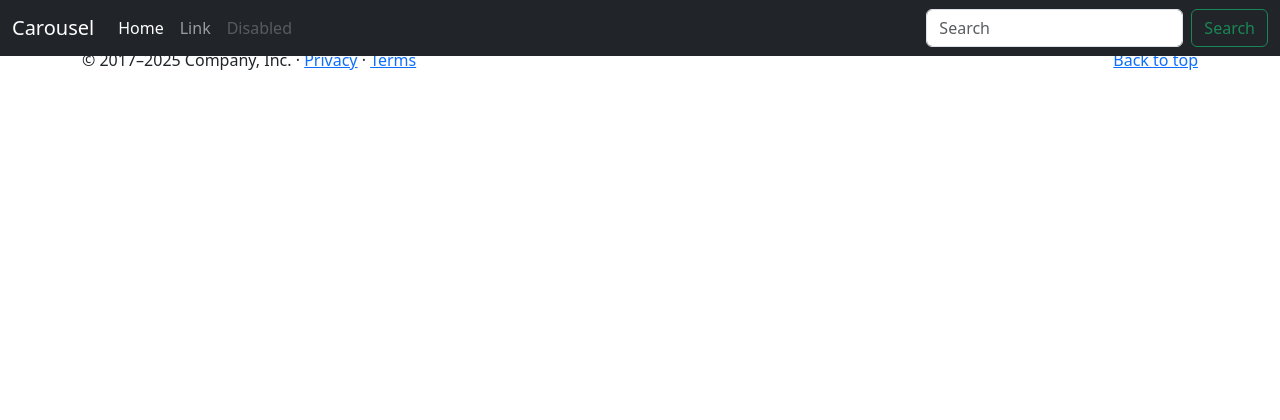
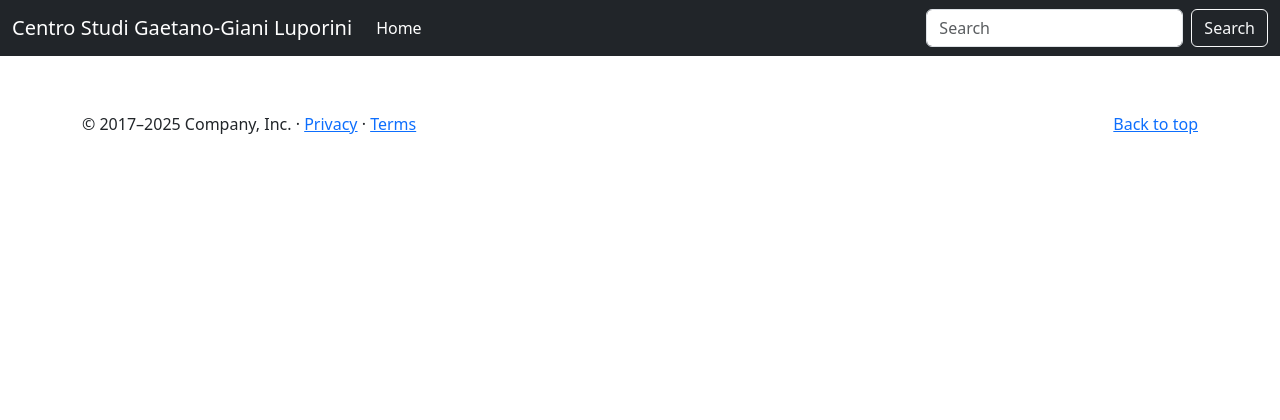
Before and after one commit to alemmax-1/csl, a Django app: page / in a window 1280 px wide. Shown: the top 420 px of the page. Run offline with Django 5.2, Linux system fonts and the light colour scheme; data that the repository does not hold is empty.

Commit message:
Aggiornato il template della home page per implementare un carosello dinamico e migliorata la struttura del codice HTML. Modificato il file base.html per correggere il blocco di contenuto e aggiornato nav.html per riflettere il nome corretto del sito e migliorare la navigazione.

```diff
--- a/homepage/templates/homepage/index.html
+++ b/homepage/templates/homepage/index.html
@@ -1,94 +1,79 @@
 {% extends 'base.html' %}
-{% block title %}Home page{% endblock title %}
+{% block title %}
+  Home page
+{% endblock %}
 
 {% block content %}
-
-<div class="container">
-  {{ carousels.0.image.url }}
-</div>
-{% endblock content %}
-
-<div id="myCarousel" class="carousel slide mb-6" data-bs-ride="carousel">
-  <div class="carousel-indicators">
-    <button type="button" data-bs-target="#myCarousel" data-bs-slide-to="0" class="active" aria-current="true" aria-label="Slide 1"></button>
-    <button type="button" data-bs-target="#myCarousel" data-bs-slide-to="1" aria-label="Slide 2"></button>
-    <button type="button" data-bs-target="#myCarousel" data-bs-slide-to="2" aria-label="Slide 3"></button>
-  </div>
+  <div id="carouselHome" class="carousel slide">
     <div class="carousel-inner">
-    <div class="carousel-item active">
-      <svg class="bd-placeholder-img" width="100%" height="100%" xmlns="http://www.w3.org/2000/svg" aria-hidden="true" preserveAspectRatio="xMidYMid slice"><rect width="100%" height="100%" fill="var(--bs-secondary-color)"/></svg>
-      <div class="container">
-        <div class="carousel-caption text-start">
-          <h1>Example headline.</h1>
-          <p class="opacity-75">Some representative placeholder content for the first slide of the carousel.</p>
-          <p><a class="btn btn-lg btn-primary" href="#">Sign up today</a></p>
+      {% for carousel in carousels %}
+        <div class="carousel-item {% if forloop.first %}active {% endif %}">
+          <img src="{{ carousel.image.url }}" class="d-block w-100" alt="..." style="opacity: 0.5;" />
+          <div class="carousel-caption d-none d-md-block" style="background-color: rgba(11, 10, 10, 0.6); padding: 10px; border-radius: 10px;">
+            <h3 class="text-light">{{ carousel.title }}</h3>
+            <p class="text-light">{{ carousel.description }}</p>
+            <a href="#" class="btn btn-outline-light">Clicca qui</a>
           </div>
         </div>
+      {% endfor %}
     </div>
-    <div class="carousel-item">
-      <svg class="bd-placeholder-img" width="100%" height="100%" xmlns="http://www.w3.org/2000/svg" aria-hidden="true" preserveAspectRatio="xMidYMid slice"><rect width="100%" height="100%" fill="var(--bs-secondary-color)"/></svg>
-      <div class="container">
-        <div class="carousel-caption">
-          <h1>Another example headline.</h1>
-          <p>Some representative placeholder content for the second slide of the carousel.</p>
-          <p><a class="btn btn-lg btn-primary" href="#">Learn more</a></p>
-        </div>
-      </div>
-    </div>
-    <div class="carousel-item">
-      <svg class="bd-placeholder-img" width="100%" height="100%" xmlns="http://www.w3.org/2000/svg" aria-hidden="true" preserveAspectRatio="xMidYMid slice"><rect width="100%" height="100%" fill="var(--bs-secondary-color)"/></svg>
-      <div class="container">
-        <div class="carousel-caption text-end">
-          <h1>One more for good measure.</h1>
-          <p>Some representative placeholder content for the third slide of this carousel.</p>
-          <p><a class="btn btn-lg btn-primary" href="#">Browse gallery</a></p>
-        </div>
-      </div>
-    </div>
-  </div>
-  <button class="carousel-control-prev" type="button" data-bs-target="#myCarousel" data-bs-slide="prev">
+    <button class="carousel-control-prev" type="button" data-bs-target="#carouselHome" data-bs-slide="prev">
       <span class="carousel-control-prev-icon" aria-hidden="true"></span>
       <span class="visually-hidden">Previous</span>
     </button>
-  <button class="carousel-control-next" type="button" data-bs-target="#myCarousel" data-bs-slide="next">
+    <button class="carousel-control-next" type="button" data-bs-target="#carouselHome" data-bs-slide="next">
       <span class="carousel-control-next-icon" aria-hidden="true"></span>
       <span class="visually-hidden">Next</span>
     </button>
   </div>
+{% endblock %}
 
-
-<!-- Marketing messaging and featurettes
-================================================== -->
+<!--       Marketing messaging and featurettes
+==================================================       -->
 <!-- Wrap the rest of the page in another container to center all the content. -->
 
 <div class="container marketing">
-
   <!-- Three columns of text below the carousel -->
   <div class="row">
     <div class="col-lg-4">
-      <svg class="bd-placeholder-img rounded-circle" width="140" height="140" xmlns="http://www.w3.org/2000/svg" role="img" aria-label="Placeholder" preserveAspectRatio="xMidYMid slice"><title>Placeholder</title><rect width="100%" height="100%" fill="var(--bs-secondary-color)"/></svg>
+      <svg class="bd-placeholder-img rounded-circle" width="140" height="140" xmlns="http://www.w3.org/2000/svg" role="img" aria-label="Placeholder" preserveAspectRatio="xMidYMid slice">
+        <title>Placeholder</title><rect width="100%" height="100%" fill="var(--bs-secondary-color)" />
+      </svg>
       <h2 class="fw-normal">Heading</h2>
       <p>Some representative placeholder content for the three columns of text below the carousel. This is the first column.</p>
-      <p><a class="btn btn-secondary" href="#">View details &raquo;</a></p>
-    </div><!-- /.col-lg-4 -->
+      <p>
+        <a class="btn btn-secondary" href="#">View details &raquo;</a>
+      </p>
+    </div>
+    <!-- /.col-lg-4 -->
     <div class="col-lg-4">
-      <svg class="bd-placeholder-img rounded-circle" width="140" height="140" xmlns="http://www.w3.org/2000/svg" role="img" aria-label="Placeholder" preserveAspectRatio="xMidYMid slice"><title>Placeholder</title><rect width="100%" height="100%" fill="var(--bs-secondary-color)"/></svg>
+      <svg class="bd-placeholder-img rounded-circle" width="140" height="140" xmlns="http://www.w3.org/2000/svg" role="img" aria-label="Placeholder" preserveAspectRatio="xMidYMid slice">
+        <title>Placeholder</title><rect width="100%" height="100%" fill="var(--bs-secondary-color)" />
+      </svg>
       <h2 class="fw-normal">Heading</h2>
       <p>Another exciting bit of representative placeholder content. This time, we've moved on to the second column.</p>
-      <p><a class="btn btn-secondary" href="#">View details &raquo;</a></p>
-    </div><!-- /.col-lg-4 -->
+      <p>
+        <a class="btn btn-secondary" href="#">View details &raquo;</a>
+      </p>
+    </div>
+    <!-- /.col-lg-4 -->
     <div class="col-lg-4">
-      <svg class="bd-placeholder-img rounded-circle" width="140" height="140" xmlns="http://www.w3.org/2000/svg" role="img" aria-label="Placeholder" preserveAspectRatio="xMidYMid slice"><title>Placeholder</title><rect width="100%" height="100%" fill="var(--bs-secondary-color)"/></svg>
+      <svg class="bd-placeholder-img rounded-circle" width="140" height="140" xmlns="http://www.w3.org/2000/svg" role="img" aria-label="Placeholder" preserveAspectRatio="xMidYMid slice">
+        <title>Placeholder</title><rect width="100%" height="100%" fill="var(--bs-secondary-color)" />
+      </svg>
       <h2 class="fw-normal">Heading</h2>
       <p>And lastly this, the third column of representative placeholder content.</p>
-      <p><a class="btn btn-secondary" href="#">View details &raquo;</a></p>
-    </div><!-- /.col-lg-4 -->
-  </div><!-- /.row -->
-
+      <p>
+        <a class="btn btn-secondary" href="#">View details &raquo;</a>
+      </p>
+    </div>
+    <!-- /.col-lg-4 -->
+  </div>
+  <!-- /.row -->
 
   <!-- START THE FEATURETTES -->
 
-  <hr class="featurette-divider">
+  <hr class="featurette-divider" />
 
   <div class="row featurette">
     <div class="col-md-7">
@@ -96,11 +81,14 @@
       <p class="lead">Some great placeholder content for the first featurette here. Imagine some exciting prose here.</p>
     </div>
     <div class="col-md-5">
-      <svg class="bd-placeholder-img bd-placeholder-img-lg featurette-image img-fluid mx-auto" width="500" height="500" xmlns="http://www.w3.org/2000/svg" role="img" aria-label="Placeholder: 500x500" preserveAspectRatio="xMidYMid slice"><title>Placeholder</title><rect width="100%" height="100%" fill="var(--bs-secondary-bg)"/><text x="50%" y="50%" fill="var(--bs-secondary-color)" dy=".3em">500x500</text></svg>
+      <svg class="bd-placeholder-img bd-placeholder-img-lg featurette-image img-fluid mx-auto" width="500" height="500" xmlns="http://www.w3.org/2000/svg" role="img" aria-label="Placeholder: 500x500" preserveAspectRatio="xMidYMid slice">
+        <title>Placeholder</title><rect width="100%" height="100%" fill="var(--bs-secondary-bg)" />
+        <text x="50%" y="50%" fill="var(--bs-secondary-color)" dy=".3em">500x500</text>
+      </svg>
     </div>
   </div>
 
-  <hr class="featurette-divider">
+  <hr class="featurette-divider" />
 
   <div class="row featurette">
     <div class="col-md-7 order-md-2">
@@ -108,11 +96,14 @@
       <p class="lead">Another featurette? Of course. More placeholder content here to give you an idea of how this layout would work with some actual real-world content in place.</p>
     </div>
     <div class="col-md-5 order-md-1">
-      <svg class="bd-placeholder-img bd-placeholder-img-lg featurette-image img-fluid mx-auto" width="500" height="500" xmlns="http://www.w3.org/2000/svg" role="img" aria-label="Placeholder: 500x500" preserveAspectRatio="xMidYMid slice"><title>Placeholder</title><rect width="100%" height="100%" fill="var(--bs-secondary-bg)"/><text x="50%" y="50%" fill="var(--bs-secondary-color)" dy=".3em">500x500</text></svg>
+      <svg class="bd-placeholder-img bd-placeholder-img-lg featurette-image img-fluid mx-auto" width="500" height="500" xmlns="http://www.w3.org/2000/svg" role="img" aria-label="Placeholder: 500x500" preserveAspectRatio="xMidYMid slice">
+        <title>Placeholder</title><rect width="100%" height="100%" fill="var(--bs-secondary-bg)" />
+        <text x="50%" y="50%" fill="var(--bs-secondary-color)" dy=".3em">500x500</text>
+      </svg>
     </div>
   </div>
 
-  <hr class="featurette-divider">
+  <hr class="featurette-divider" />
 
   <div class="row featurette">
     <div class="col-md-7">
@@ -120,12 +111,15 @@
       <p class="lead">And yes, this is the last block of representative placeholder content. Again, not really intended to be actually read, simply here to give you a better view of what this would look like with some actual content. Your content.</p>
     </div>
     <div class="col-md-5">
-      <svg class="bd-placeholder-img bd-placeholder-img-lg featurette-image img-fluid mx-auto" width="500" height="500" xmlns="http://www.w3.org/2000/svg" role="img" aria-label="Placeholder: 500x500" preserveAspectRatio="xMidYMid slice"><title>Placeholder</title><rect width="100%" height="100%" fill="var(--bs-secondary-bg)"/><text x="50%" y="50%" fill="var(--bs-secondary-color)" dy=".3em">500x500</text></svg>
+      <svg class="bd-placeholder-img bd-placeholder-img-lg featurette-image img-fluid mx-auto" width="500" height="500" xmlns="http://www.w3.org/2000/svg" role="img" aria-label="Placeholder: 500x500" preserveAspectRatio="xMidYMid slice">
+        <title>Placeholder</title><rect width="100%" height="100%" fill="var(--bs-secondary-bg)" />
+        <text x="50%" y="50%" fill="var(--bs-secondary-color)" dy=".3em">500x500</text>
+      </svg>
     </div>
   </div>
 
-  <hr class="featurette-divider">
+  <hr class="featurette-divider" />
 
   <!-- /END THE FEATURETTES -->
-
-</div><!-- /.container -->
+</div>
+<!-- /.container -->
--- a/templates/base.html
+++ b/templates/base.html
@@ -33,7 +33,7 @@
     <main>
       {% block content %}
 
-      {% endblock %}
+      {% endblock content %}
     </main>
 
     <!-- FOOTER -->
--- a/templates/components/nav.html
+++ b/templates/components/nav.html
@@ -1,24 +1,19 @@
     <nav class="navbar navbar-expand-md navbar-dark fixed-top bg-dark">
+      {% load static %}
       <div class="container-fluid">
-        <a class="navbar-brand" href="#">Carousel</a>
+        <a class="navbar-brand" href="#">Centro Studi Gaetano-Giani Luporini</a>
         <button class="navbar-toggler" type="button" data-bs-toggle="collapse" data-bs-target="#navbarCollapse" aria-controls="navbarCollapse" aria-expanded="false" aria-label="Toggle navigation">
           <span class="navbar-toggler-icon"></span>
         </button>
         <div class="collapse navbar-collapse" id="navbarCollapse">
           <ul class="navbar-nav me-auto mb-2 mb-md-0">
             <li class="nav-item">
-              <a class="nav-link active" aria-current="page" href="#">Home</a>
-            </li>
-            <li class="nav-item">
-              <a class="nav-link" href="#">Link</a>
-            </li>
-            <li class="nav-item">
-              <a class="nav-link disabled" aria-disabled="true">Disabled</a>
+              <a class="nav-link {% if request.path == '/' %}active disabled{% endif %}" aria-current="page" href="{% url 'homepage:index' %}">Home</a>
             </li>
           </ul>
           <form class="d-flex" role="search">
             <input class="form-control me-2" type="search" placeholder="Search" aria-label="Search">
-            <button class="btn btn-outline-success" type="submit">Search</button>
+            <button class="btn btn-outline-light" type="submit">Search</button>
           </form>
         </div>
       </div>
```
Lines whose indentation alone changed are shown as unchanged.
